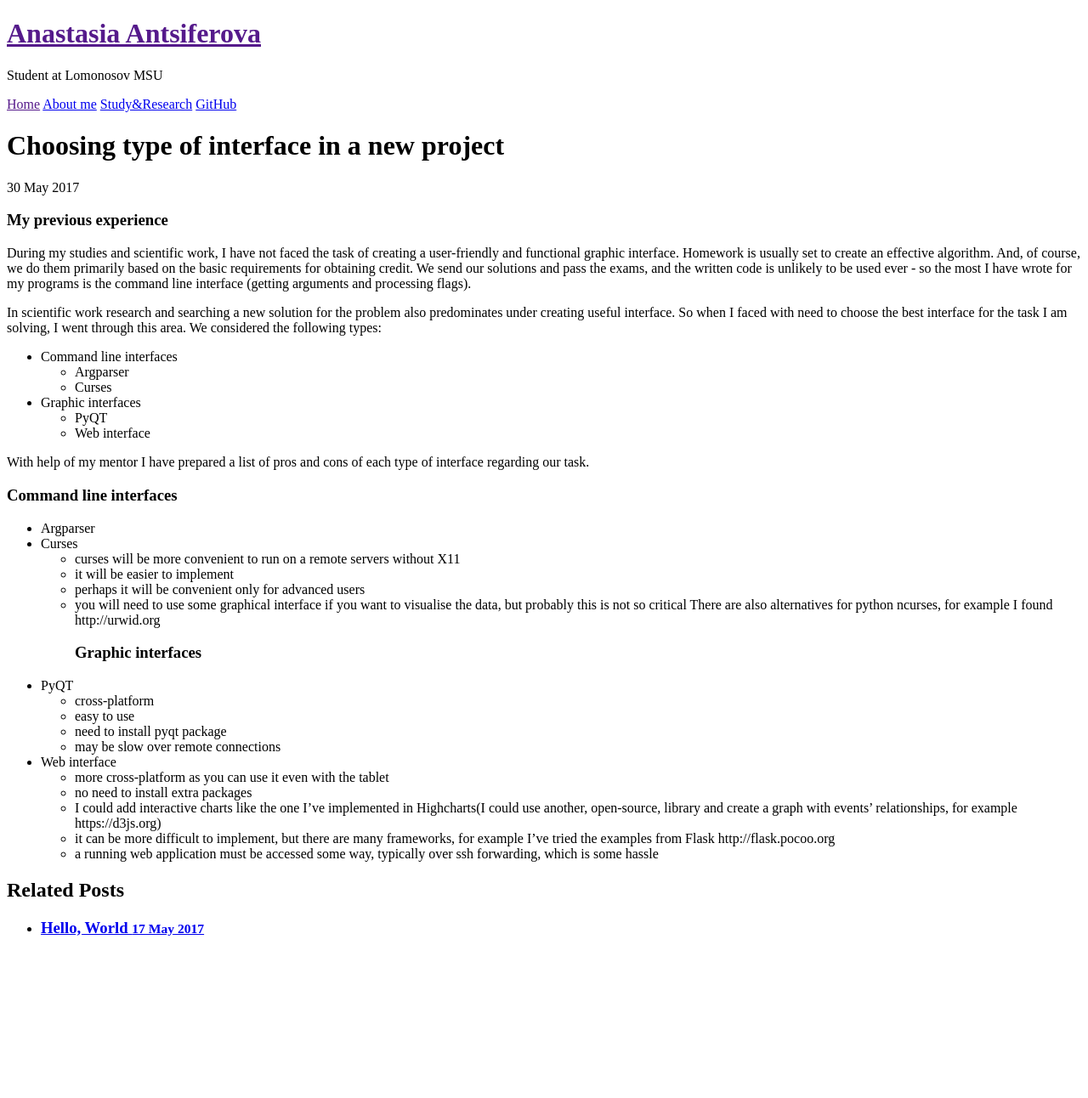
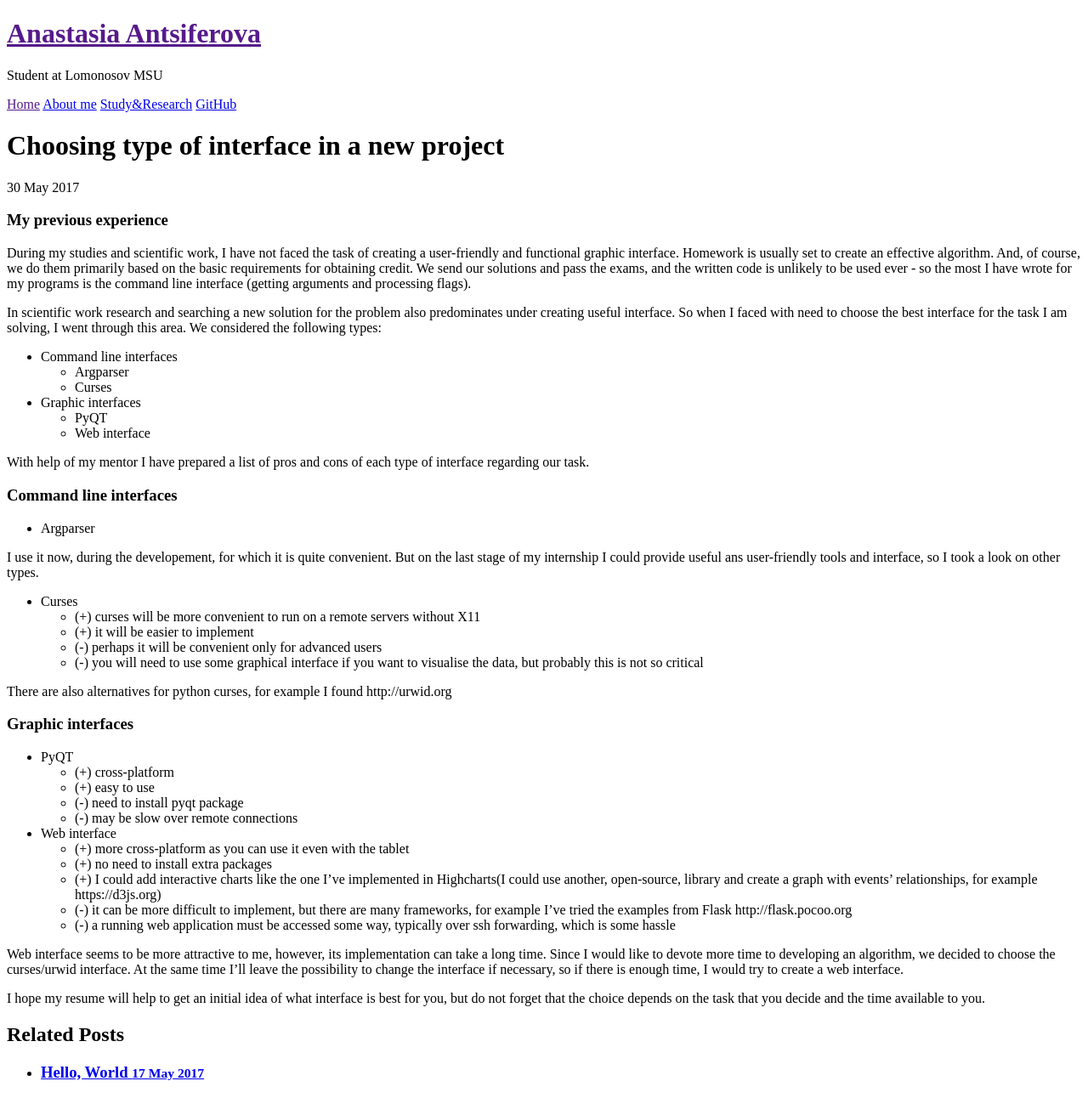
Before and after one commit to aantsiferova/aantsiferova.github.io, a Jekyll site: the page built from _posts/2017-05-30-choosing_user_interface.md, in a window 1280 px wide. Shown: the whole page at 85% size. Built offline with Jekyll 4.4.1, drawn with Linux system fonts in a browser that asks for light colours; before the commit the page ends 1122 px from its top, so only the background shows below that.

Commit message:
New post (choosint type of interface)#3

```diff
--- a/_posts/2017-05-30-choosing_user_interface.md
+++ b/_posts/2017-05-30-choosing_user_interface.md
@@ -15,23 +15,33 @@ In scientific work research and searching a new solution for the problem also pr
 	- Web interface
 
 With help of my mentor I have prepared a list of pros and cons of each type of interface regarding our task.
+
 ### Command line interfaces
 * Argparser
+
+I use it now, during the developement, for which it is quite convenient. But on the last stage of my internship I could provide useful ans user-friendly tools and interface, so I took a look on other types.
+
 * Curses
-	+ curses will be more convenient to run on a remote servers without X11
-	+ it will be easier to implement
-	- perhaps it will be convenient only for advanced users
-	- you will need to use some graphical interface if you want to visualise the data, but probably this is not so critical
-There are also alternatives for python ncurses, for example I found http://urwid.org
+	- (+) curses will be more convenient to run on a remote servers without X11
+	- (+) it will be easier to implement
+	- (-) perhaps it will be convenient only for advanced users
+	- (-) you will need to use some graphical interface if you want to visualise the data, but probably this is not so critical
+
+There are also alternatives for python curses, for example I found http://urwid.org
+
 ### Graphic interfaces
 * PyQT
-	+ cross-platform
-	+ easy to use
-	- need to install pyqt package
-	- may be slow over remote connections
+	- (+) cross-platform
+	- (+) easy to use
+	- (-) need to install pyqt package
+	- (-) may be slow over remote connections
 * Web interface
-	+ more cross-platform as you can use it even with the tablet
-	+ no need to install extra packages
-	+ I could add interactive charts like the one I’ve implemented in Highcharts(I could use another, open-source, library and create a graph with events’ relationships, for example https://d3js.org)
-	- it can be more difficult to implement, but there are many frameworks, for example I've tried the examples from Flask http://flask.pocoo.org
-	- a running web application must be accessed some way, typically over ssh forwarding, which is some hassle
+	- (+) more cross-platform as you can use it even with the tablet
+	- (+) no need to install extra packages
+	- (+) I could add interactive charts like the one I’ve implemented in Highcharts(I could use another, open-source, library and create a graph with events’ relationships, for example https://d3js.org)
+	- (-) it can be more difficult to implement, but there are many frameworks, for example I've tried the examples from Flask http://flask.pocoo.org
+	- (-) a running web application must be accessed some way, typically over ssh forwarding, which is some hassle
+
+Web interface seems to be more attractive to me, however, its implementation can take a long time. Since I would like to devote more time to developing an algorithm, we decided to choose the curses/urwid interface. At the same time I'll leave the possibility to change the interface if necessary, so if there is enough time, I would try to create a web interface.
+
+I hope my resume will help to get an initial idea of what interface is best for you, but do not forget that the choice depends on the task that you decide and the time available to you.
```
